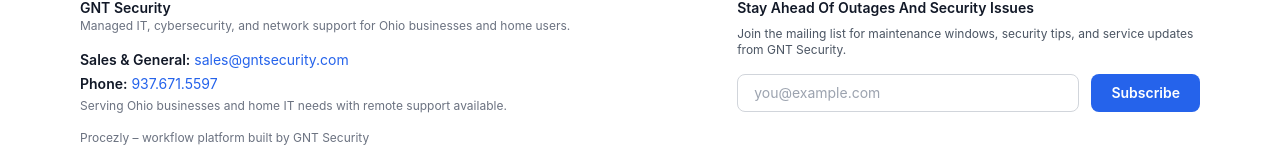
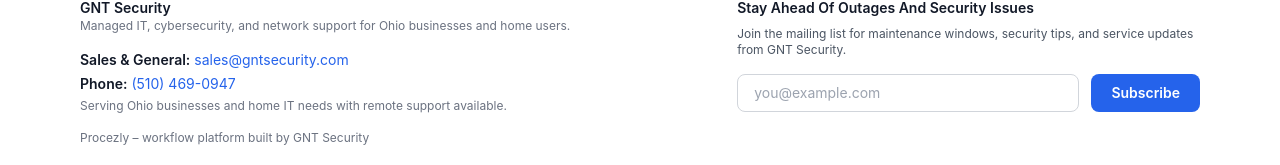
Before and after one commit to gntsecurity/gntsecurity, a React (Vite) app: page / in a window 1280 px wide. Shown: the part 2006-2171 px from the top of the page. Built offline with nearby package versions, Linux system fonts and the light colour scheme.

Commit message:
Footer update

```diff
--- a/src/components/Footer.tsx
+++ b/src/components/Footer.tsx
@@ -48,8 +48,8 @@
               </p>
               <p>
                 <span className="font-semibold text-gray-900">Phone:</span>{" "}
-                <a href="tel:+19376715597" className="text-blue-600 hover:underline">
-                  937.671.5597
+                <a href="tel:+15104690947" className="text-blue-600 hover:underline">
+                  (510) 469-0947
                 </a>
               </p>
               <p className="text-xs text-gray-500">
```
